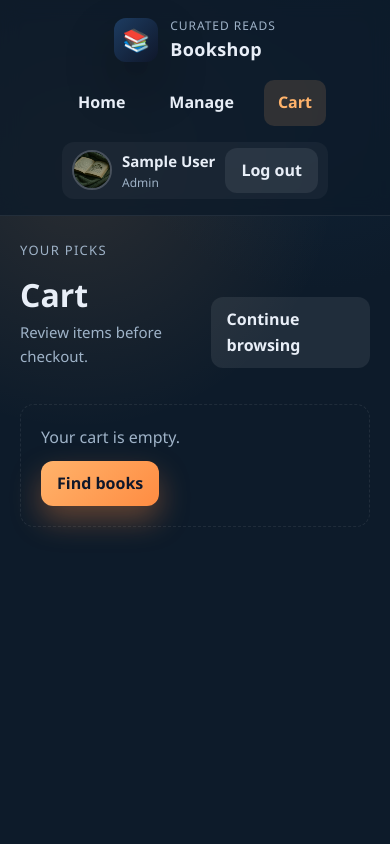
After one commit to sampittois/Bookshop, a PHP site: page /cart.php in a window 390 px wide. The commit adds this page. Run offline with PHP 8.4, Linux system fonts and the light colour scheme; the visitor is signed in with stand-in values (Sample User, id 1); some libraries are stand-ins or nearby versions.

Commit message:
feat: implement cart functionality with item quantity management and responsive layout

```diff
--- /dev/null
+++ b/cart.php
@@ -0,0 +1,172 @@
+<?php
+require_once "config.php";
+
+if (!User::isLoggedIn()) {
+    header("Location: auth/login.php");
+    exit();
+}
+
+$db = Database::connect();
+
+$flash = '';
+
+if ($_SERVER['REQUEST_METHOD'] === 'POST') {
+    $action = $_POST['action'] ?? '';
+    $bookId = isset($_POST['book_id']) ? (int) $_POST['book_id'] : 0;
+
+    if ($action === 'remove' && $bookId > 0) {
+        Cart::remove($bookId);
+        $flash = 'Removed from cart.';
+    }
+
+    if ($action === 'update' && $bookId > 0) {
+        $qty = (int) ($_POST['quantity'] ?? 1);
+        Cart::setQuantity($bookId, max(1, $qty));
+        $flash = 'Updated quantity.';
+    }
+
+    if ($action === 'checkout') {
+        $cart = Cart::get();
+        if (!empty($cart)) {
+            $order = new Order();
+            $order->create($_SESSION['user']['id'], $cart);
+            Cart::clear();
+            $flash = 'Order placed!';
+        } else {
+            $flash = 'Your cart is empty.';
+        }
+    }
+}
+
+$cart = Cart::get();
+$books = [];
+
+if (!empty($cart)) {
+    $placeholders = implode(',', array_fill(0, count($cart), '?'));
+    $stmt = $db->prepare(
+        "SELECT b.*, c.name AS category FROM books b LEFT JOIN categories c ON c.id = b.category_id WHERE b.id IN ($placeholders)"
+    );
+    $stmt->execute(array_keys($cart));
+    $books = $stmt->fetchAll(PDO::FETCH_ASSOC);
+}
+
+function coverOrPlaceholder(?string $cover): string {
+    return $cover && trim($cover) !== '' ? $cover : './img/placeholder.png';
+}
+?>
+
+<!DOCTYPE html>
+<html lang="en">
+<head>
+  <meta charset="UTF-8">
+  <meta name="viewport" content="width=device-width, initial-scale=1.0">
+  <link rel="stylesheet" href="./style/style.css">
+  <title>Cart · Bookshop</title>
+</head>
+<body>
+  <header class="topbar" role="banner">
+    <nav class="nav" aria-label="Primary">
+      <div class="brand">
+        <div class="brand__mark" aria-hidden="true">📚</div>
+        <div>
+          <span class="brand__kicker">Curated Reads</span>
+          <span class="brand__title">Bookshop</span>
+        </div>
+      </div>
+      <div class="nav__links" role="list">
+        <a role="listitem" href="index.php">Home</a>
+        <a role="listitem" href="admin/books.php">Manage</a>
+        <a role="listitem" href="cart.php" aria-current="page">Cart</a>
+      </div>
+      <div class="loggedIn" aria-label="Signed in user">
+        <div class="user--avatar" aria-hidden="true"><img src="./img/pfp.jpeg" alt=""></div>
+        <div>
+          <h3 class="user--name"><?= htmlspecialchars($_SESSION['user']['name']) ?></h3>
+          <span class="user--status"><?= User::isAdmin() ? 'Admin' : 'Customer' ?></span>
+        </div>
+        <a class="btn btn--ghost" href="auth/logout.php">Log out</a>
+      </div>
+    </nav>
+  </header>
+
+  <main class="cart" aria-labelledby="cart-title">
+    <header class="section__head">
+      <div>
+        <p class="eyebrow">Your picks</p>
+        <h1 id="cart-title">Cart</h1>
+        <p class="section__hint">Review items before checkout.</p>
+      </div>
+      <a class="btn btn--ghost" href="index.php">Continue browsing</a>
+    </header>
+
+    <?php if ($flash): ?>
+      <div class="pill" role="status"><?= htmlspecialchars($flash) ?></div>
+    <?php endif; ?>
+
+    <?php if (empty($cart)): ?>
+      <section class="empty-state" role="status">
+        <p>Your cart is empty.</p>
+        <a class="btn" href="index.php">Find books</a>
+      </section>
+    <?php else: ?>
+      <section class="cart__layout">
+        <div class="cart__list" role="list">
+          <?php
+            $total = 0;
+            foreach ($books as $book):
+              $qty = $cart[$book['id']] ?? 0;
+              if ($qty <= 0) continue;
+              $lineTotal = $book['price'] * $qty;
+              $total += $lineTotal;
+          ?>
+            <article class="cart__item" role="listitem">
+              <div class="cart__thumb">
+                <img src="<?= htmlspecialchars(coverOrPlaceholder($book['cover_image'] ?? null)) ?>" alt="Cover of <?= htmlspecialchars($book['title']) ?>">
+              </div>
+              <div class="cart__info">
+                <h2 class="cart__title"><?= htmlspecialchars($book['title']) ?></h2>
+                <p class="book-card__author">by <?= htmlspecialchars($book['author'] ?? 'Unknown author') ?></p>
+                <p class="book-card__category">Category: <?= htmlspecialchars($book['category'] ?? 'Uncategorized') ?></p>
+                <div class="cart__meta">
+                  <span class="pill">Price: €<?= number_format($book['price'], 2) ?></span>
+                  <span class="pill">Line: €<?= number_format($lineTotal, 2) ?></span>
+                </div>
+              </div>
+              <div class="cart__actions">
+                <form method="post" class="inline-form">
+                  <input type="hidden" name="book_id" value="<?= $book['id'] ?>">
+                  <input type="hidden" name="action" value="update">
+                  <label class="sr-only" for="qty-<?= $book['id'] ?>">Quantity</label>
+                  <input id="qty-<?= $book['id'] ?>" type="number" name="quantity" min="1" value="<?= $qty ?>">
+                  <button class="btn btn--outline btn--small" type="submit">Update</button>
+                </form>
+                <form method="post" class="inline-form">
+                  <input type="hidden" name="book_id" value="<?= $book['id'] ?>">
+                  <input type="hidden" name="action" value="remove">
+                  <button class="btn btn--ghost btn--small" type="submit">Remove</button>
+                </form>
+              </div>
+            </article>
+          <?php endforeach; ?>
+        </div>
+
+        <aside class="cart__summary">
+          <h2>Summary</h2>
+          <div class="cart__summary-row">
+            <span>Items</span>
+            <span><?= array_sum($cart) ?></span>
+          </div>
+          <div class="cart__summary-row">
+            <span>Total</span>
+            <strong>€<?= number_format($total, 2) ?></strong>
+          </div>
+          <form method="post">
+            <input type="hidden" name="action" value="checkout">
+            <button class="btn" type="submit" <?= $total <= 0 ? 'disabled' : '' ?>>Checkout</button>
+          </form>
+        </aside>
+      </section>
+    <?php endif; ?>
+  </main>
+</body>
+</html>
--- a/classes/Cart.php
+++ b/classes/Cart.php
@@ -8,6 +8,22 @@ class Cart {
         return $_SESSION['cart'] ?? [];
     }
 
+    public static function setQuantity($bookId, $quantity) {
+        $quantity = max(0, (int) $quantity);
+        if ($quantity === 0) {
+            self::remove($bookId);
+            return;
+        }
+        $_SESSION['cart'][$bookId] = $quantity;
+    }
+
+    public static function remove($bookId) {
+        unset($_SESSION['cart'][$bookId]);
+        if (empty($_SESSION['cart'])) {
+            self::clear();
+        }
+    }
+
     public static function clear() {
         unset($_SESSION['cart']);
     }
--- a/style/style.css
+++ b/style/style.css
@@ -533,6 +533,99 @@ img {
   }
 }
 
+.cart {
+  max-width: 1200px;
+  margin: 24px auto 40px;
+  padding: 0 20px;
+  display: grid;
+  gap: 18px;
+}
+
+.cart__layout {
+  display: grid;
+  grid-template-columns: 2fr 0.8fr;
+  gap: 18px;
+}
+
+.cart__list {
+  display: grid;
+  gap: 12px;
+}
+
+.cart__item {
+  display: grid;
+  grid-template-columns: auto 1fr auto;
+  gap: 14px;
+  padding: 14px;
+  border-radius: 14px;
+  background: rgba(17, 38, 60, 0.8);
+  border: 1px solid var(--border);
+  box-shadow: var(--shadow);
+}
+
+.cart__thumb img {
+  width: 96px;
+  height: 128px;
+  object-fit: cover;
+  border-radius: 10px;
+}
+
+.cart__title {
+  font-size: 18px;
+}
+
+.cart__meta {
+  display: flex;
+  gap: 8px;
+  flex-wrap: wrap;
+}
+
+.cart__actions {
+  display: grid;
+  gap: 6px;
+  align-content: center;
+}
+
+.cart__actions input[type="number"] {
+  width: 72px;
+  padding: 6px 8px;
+  border-radius: 10px;
+  border: 1px solid var(--border);
+  background: rgba(255, 255, 255, 0.06);
+  color: var(--ink);
+}
+
+.cart__summary {
+  background: rgba(17, 38, 60, 0.9);
+  border: 1px solid var(--border);
+  border-radius: 14px;
+  padding: 16px;
+  box-shadow: var(--shadow);
+  display: grid;
+  gap: 10px;
+}
+
+.cart__summary-row {
+  display: flex;
+  justify-content: space-between;
+  color: var(--muted);
+}
+
+@media (max-width: 960px) {
+  .cart__layout {
+    grid-template-columns: 1fr;
+  }
+
+  .cart__item {
+    grid-template-columns: auto 1fr;
+  }
+
+  .cart__actions {
+    grid-column: 1 / -1;
+    grid-template-columns: repeat(auto-fit, minmax(180px, 1fr));
+  }
+}
+
 .sr-only {
   position: absolute;
   width: 1px;
```
